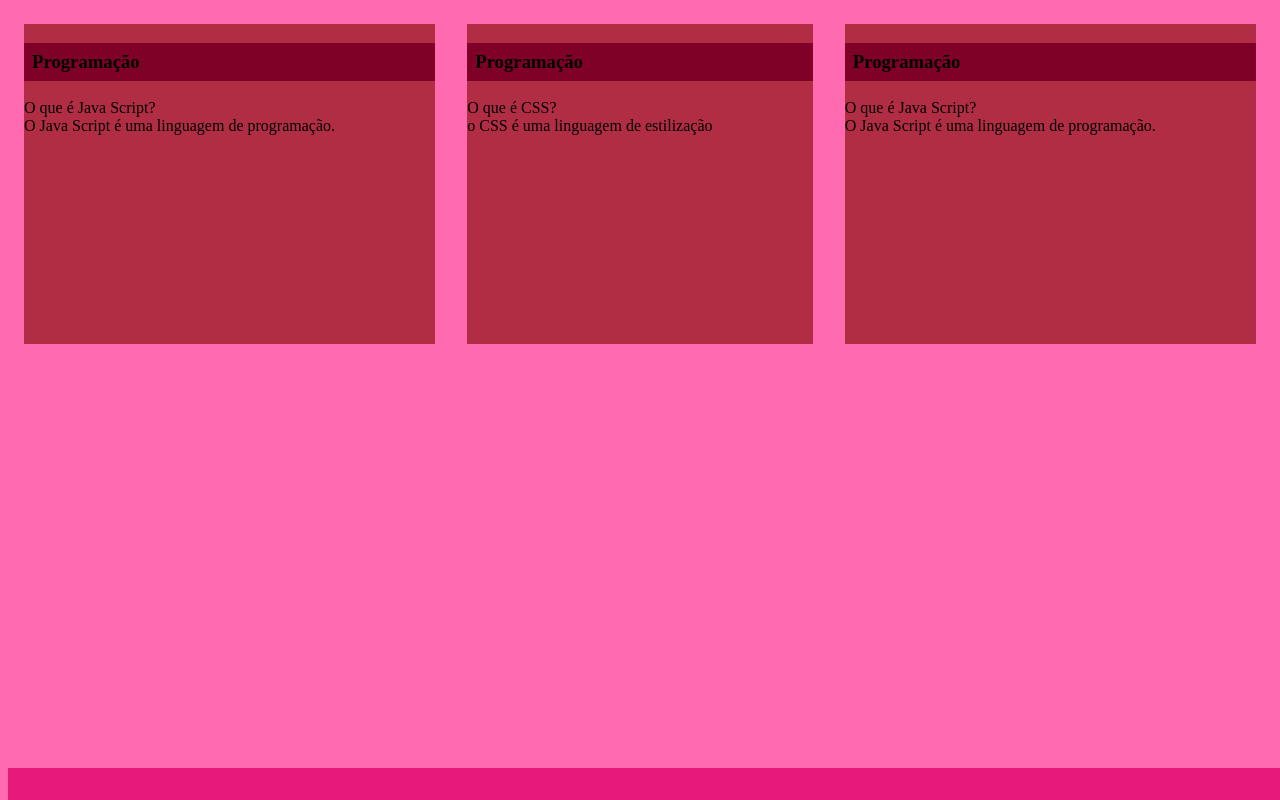
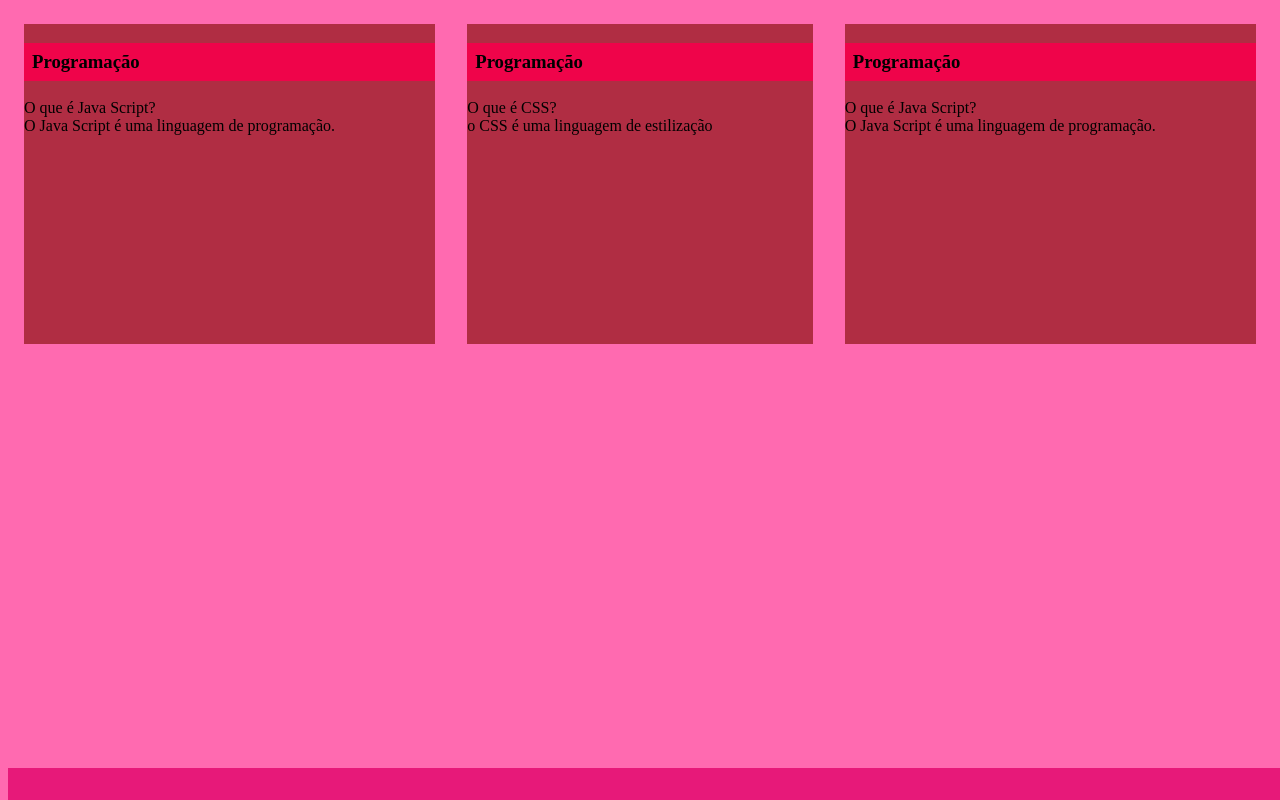
Before and after one commit to Beatrizbottega15/flshcard, a plain HTML site: page index.html in a window 1280 px wide. Drawn offline with Linux system fonts and the light colour scheme; a web font is replaced by a local one.

Commit message:
cor de novo

```diff
--- a/assets/style.css
+++ b/assets/style.css
@@ -15,7 +15,7 @@ flex-basis: calc(33% -6rem);
 }
 
 .cartao__conteudo h3 {
-background-color: rgb(128, 1, 39);
+background-color: rgb(239, 4, 74);
 text-align: left;
 padding: 0.5rem;
 }
```
